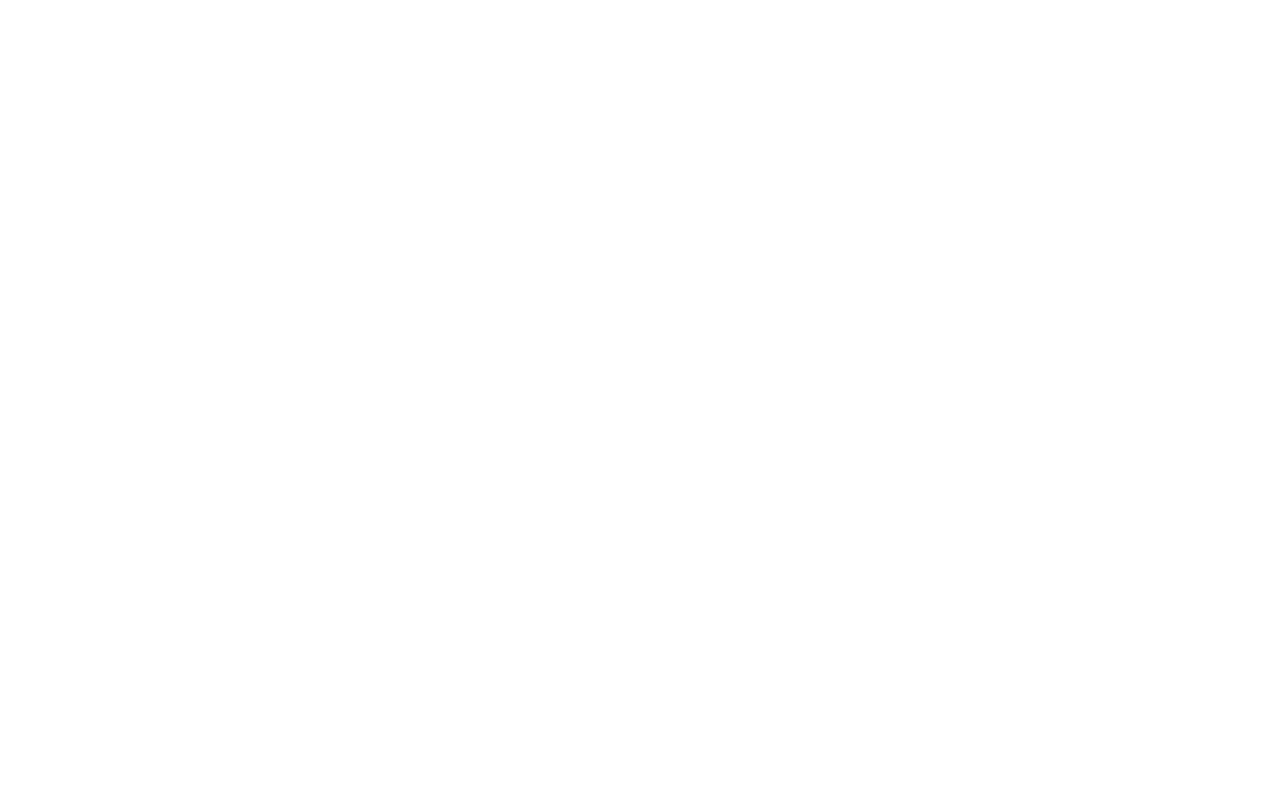
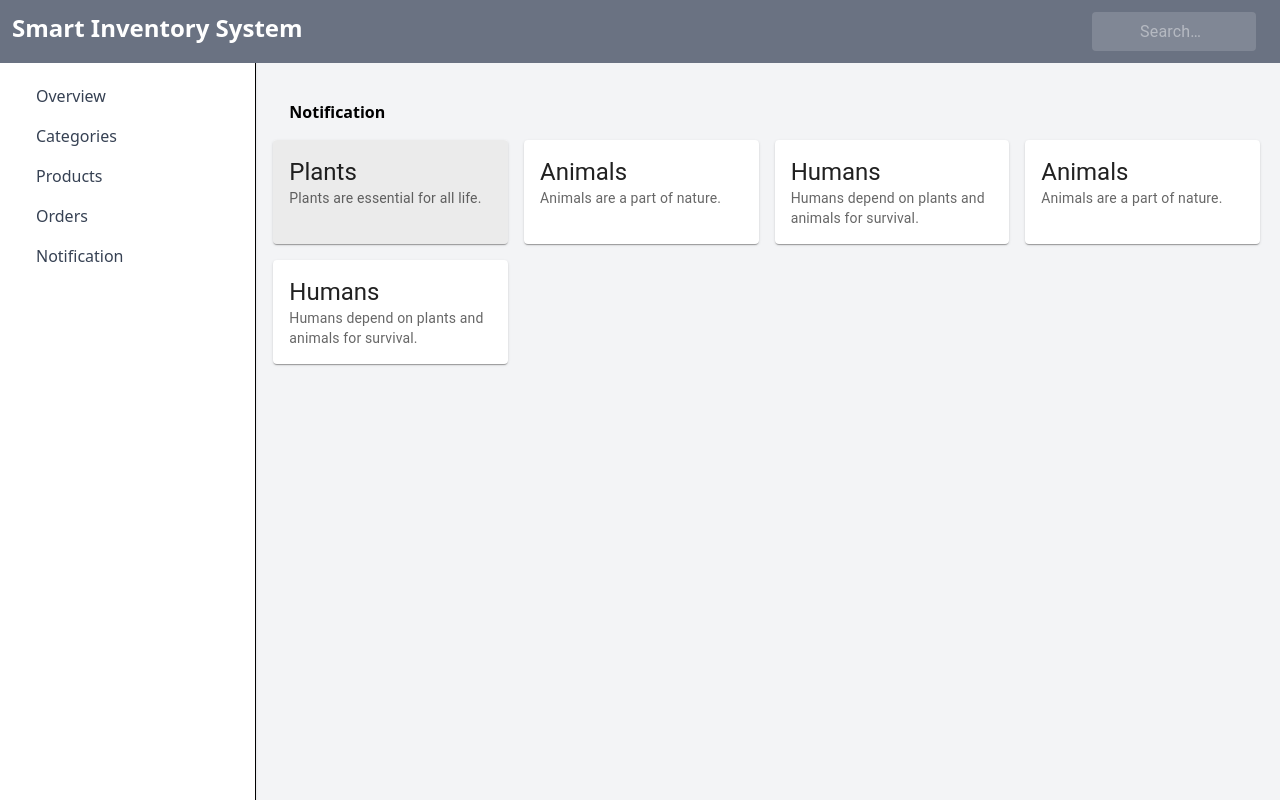
Before and after one commit to Hamza-Bashir/multi-vendor-smart-system, a React (Vite) app in the folder frontend/: page /dashboard/vendor/notification in a window 1280 px wide. Before the commit this address had no page. Built offline with nearby package versions, Linux system fonts and the light colour scheme; some icons are missing.

Commit message:
Vendor dashboard done

```diff
--- a/frontend/src/App.jsx
+++ b/frontend/src/App.jsx
@@ -6,7 +6,7 @@
 import Product from "./components/vendor/product/Product";
 import Category from "./components/vendor/category/Category";
 import Order from "./components/vendor/order/Order";
-
+import Notification from "./components/vendor/notification/Notification";
 const App = () => {
   return (
     <>
@@ -19,6 +19,7 @@
           <Route path="product" element={<Product />} />
           <Route path="category" element={<Category />} />
           <Route path="order" element={<Order />} />
+          <Route path="notification" element={<Notification/>} />
         </Route>
       </Routes>
     </>
--- a/frontend/src/Layout/VendorLayout.jsx
+++ b/frontend/src/Layout/VendorLayout.jsx
@@ -8,7 +8,13 @@
             <Header />
             <div className="grid grid-cols-12">
                 <div className="col-span-2">
-                    <Dashboard />
+                    <Dashboard dashboardLink={[
+                        { label: "Overview", path: "/dashboard/vendor" },
+                        { label: "Categories", path: "/dashboard/vendor/category" },
+                        { label: "Products", path: "/dashboard/vendor/product" },
+                        { label: "Orders", path: "/dashboard/vendor/order" },
+                        {label : "Notification", path: "/dashboard/vendor/notification"}
+                    ]} />
                 </div>
                 <div className="col-span-10 ml-10 p-5">
                     <Outlet />
--- a/frontend/src/components/Header.jsx
+++ b/frontend/src/components/Header.jsx
@@ -1,7 +1,7 @@
 import SearchIcon from '@mui/icons-material/Search';
 import { styled, alpha } from '@mui/material/styles';
 import InputBase from '@mui/material/InputBase';
-import ProfileMenu from './reuseable/ProfileMenu';
+
 
 
 const Search = styled('div')(({ theme }) => ({
@@ -68,9 +68,7 @@
             />
           </Search>
 
-          <div>
-            <ProfileMenu />
-          </div>
+
         </div>
 
 
--- a/frontend/src/components/reuseable/Dashboard.jsx
+++ b/frontend/src/components/reuseable/Dashboard.jsx
@@ -1,17 +1,20 @@
 import {Link} from "react-router-dom"
 
-const Dashboard = () => {
+const Dashboard = ({dashboardLink}) => {
     return (
-      <div className="bg-white shadow h-screen p-5 border-r w-64">
+      <div className="bg-white shadow h-screen p-5 border-r w-64 fixed top-0 right-0 left-0">
         <h2 className="text-2xl font-semibold text-gray-800 mb-6">Vendor Panel</h2>
 
         <nav className="space-y-3">
-          <Link to="/dashboard/vendor">
-          <button className="w-full text-left px-4 py-2 rounded-lg hover:bg-gray-100 text-gray-700 font-medium transition">
-             Overview
-          </button>
-          </Link>
+         {dashboardLink.map((lin, index) => (
+            <Link to={lin.path}>
+            <button className="w-full text-left px-4 py-2 rounded-lg hover:bg-gray-100 text-gray-700 font-medium transition">
+               {lin.label}
+            </button>
+            </Link>
+         ))}
 
+{/*
           <Link to="/dashboard/vendor/product">
           <button className="w-full text-left px-4 py-2 rounded-lg hover:bg-gray-100 text-gray-700 font-medium transition">
              Products
@@ -28,7 +31,7 @@
           <button className="w-full text-left px-4 py-2 rounded-lg hover:bg-gray-100 text-gray-700 font-medium transition">
              Orders
           </button>
-          </Link>
+          </Link> */}
 
         </nav>
       </div>
--- a/frontend/src/components/reuseable/ProfileMenu.jsx
+++ /dev/null
@@ -1,55 +0,0 @@
-import React, { useState } from 'react';
-import {
-  Avatar,
-  IconButton,
-  Menu,
-  MenuItem,
-  Tooltip,
-  Typography
-} from '@mui/material';
-
-const settings = ['Profile', 'Logout'];
-
-const ProfileMenu = () => {
-  const [anchorElUser, setAnchorElUser] = useState(null);
-
-  const handleOpenUserMenu = (event) => {
-    setAnchorElUser(event.currentTarget);
-  };
-
-  const handleCloseUserMenu = () => {
-    setAnchorElUser(null);
-  };
-
-  return (
-    <>
-      <Tooltip title="Open settings">
-        <IconButton onClick={handleOpenUserMenu} sx={{ p: 0 }}>
-          <Avatar alt="User" src="/static/images/avatar/2.jpg" />
-        </IconButton>
-      </Tooltip>
-      <Menu
-        sx={{ mt: '45px' }}
-        anchorEl={anchorElUser}
-        open={Boolean(anchorElUser)}
-        onClose={handleCloseUserMenu}
-        anchorOrigin={{
-          vertical: 'top',
-          horizontal: 'right',
-        }}
-        transformOrigin={{
-          vertical: 'top',
-          horizontal: 'right',
-        }}
-      >
-        {settings.map((setting) => (
-          <MenuItem key={setting} onClick={handleCloseUserMenu}>
-            <Typography textAlign="center">{setting}</Typography>
-          </MenuItem>
-        ))}
-      </Menu>
-    </>
-  );
-};
-
-export default ProfileMenu;
--- /dev/null
+++ b/frontend/src/components/vendor/notification/Notification.jsx
@@ -0,0 +1,12 @@
+import NotificationCard from "./NotificationCard"
+
+const Notification = () => {
+    return <>
+    <h2 className="font-semibold text-[16px] mt-16 p-4">Notification</h2>
+
+    <NotificationCard />
+
+    </>
+}
+
+export default Notification
--- /dev/null
+++ b/frontend/src/components/vendor/notification/NotificationCard.jsx
@@ -0,0 +1,77 @@
+import * as React from 'react';
+import Box from '@mui/material/Box';
+import Card from '@mui/material/Card';
+import CardContent from '@mui/material/CardContent';
+import Typography from '@mui/material/Typography';
+import CardActionArea from '@mui/material/CardActionArea';
+
+const cards = [
+  {
+    id: 1,
+    title: 'Plants',
+    description: 'Plants are essential for all life.',
+  },
+  {
+    id: 2,
+    title: 'Animals',
+    description: 'Animals are a part of nature.',
+  },
+  {
+    id: 3,
+    title: 'Humans',
+    description: 'Humans depend on plants and animals for survival.',
+  },
+  {
+    id: 4,
+    title: 'Animals',
+    description: 'Animals are a part of nature.',
+  },
+  {
+    id: 5,
+    title: 'Humans',
+    description: 'Humans depend on plants and animals for survival.',
+  },
+];
+
+function NotificationCard() {
+  const [selectedCard, setSelectedCard] = React.useState(0);
+  return (
+    <Box
+      sx={{
+        width: '100%',
+        display: 'grid',
+        gridTemplateColumns: 'repeat(auto-fill, minmax(min(200px, 100%), 1fr))',
+        gap: 2,
+      }}
+    >
+      {cards.map((card, index) => (
+        <Card>
+          <CardActionArea
+            onClick={() => setSelectedCard(index)}
+            data-active={selectedCard === index ? '' : undefined}
+            sx={{
+              height: '100%',
+              '&[data-active]': {
+                backgroundColor: 'action.selected',
+                '&:hover': {
+                  backgroundColor: 'action.selectedHover',
+                },
+              },
+            }}
+          >
+            <CardContent sx={{ height: '100%' }}>
+              <Typography variant="h5" component="div">
+                {card.title}
+              </Typography>
+              <Typography variant="body2" color="text.secondary">
+                {card.description}
+              </Typography>
+            </CardContent>
+          </CardActionArea>
+        </Card>
+      ))}
+    </Box>
+  );
+}
+
+export default NotificationCard;
```
